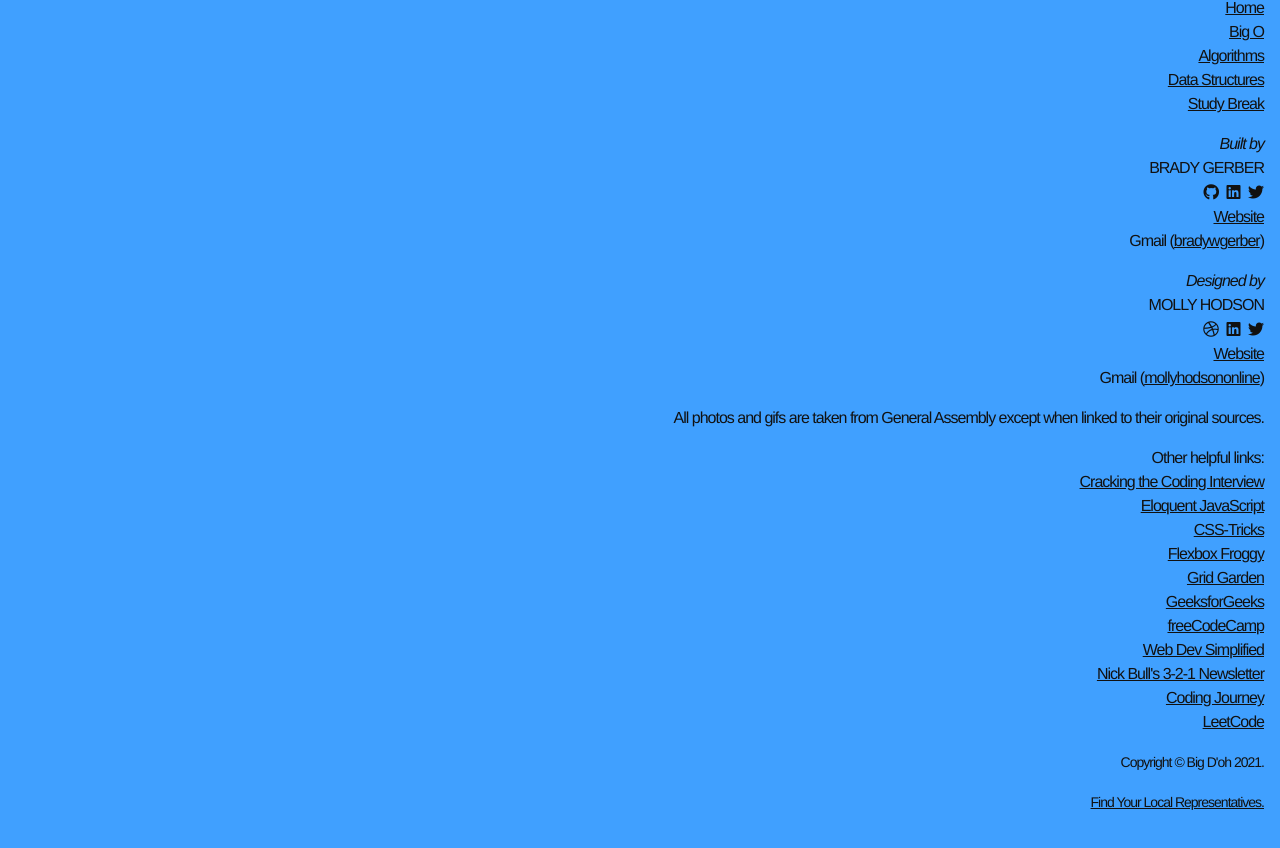
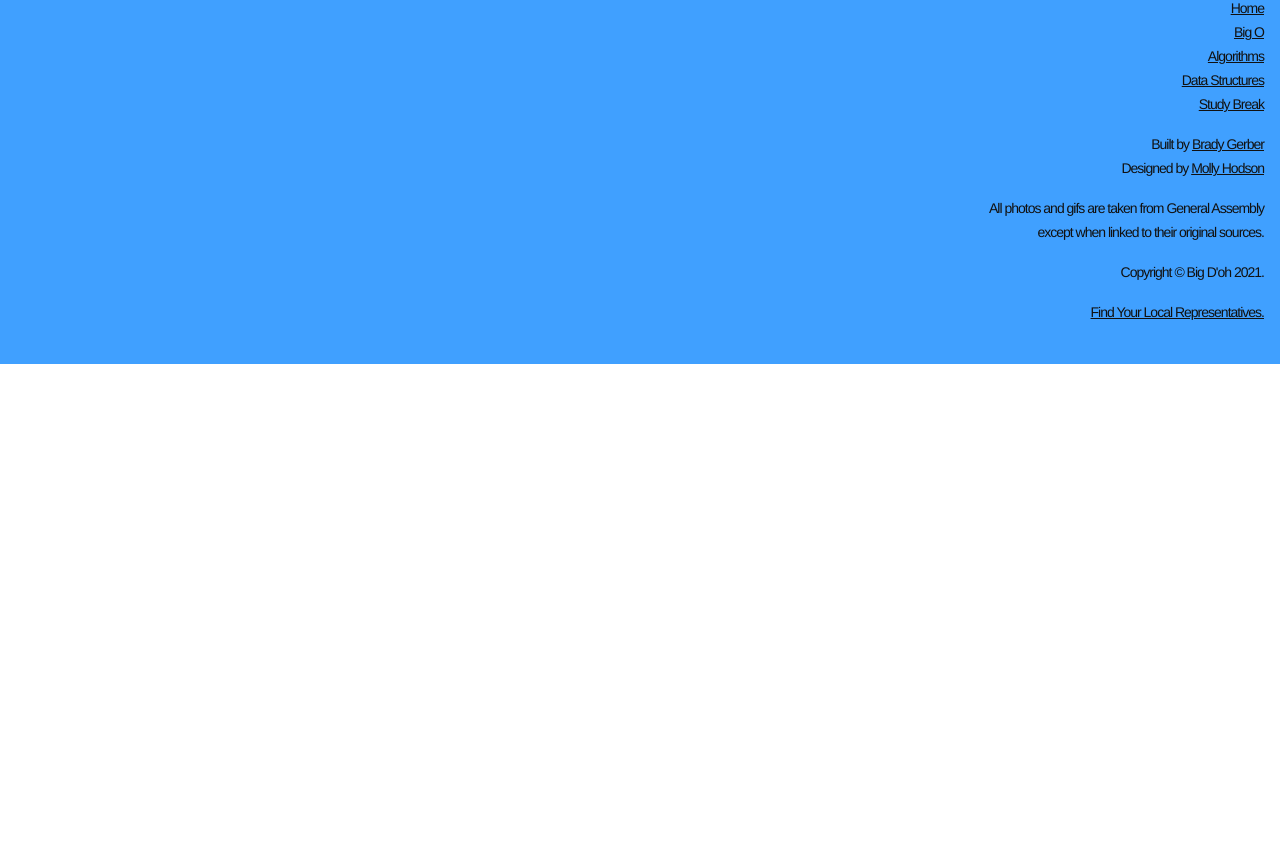
Before and after one commit to bg-write/big-doh, a React (Create React App) app: page /ttt in a window 1280 px wide. Shown: the part 774-1622 px from the top of the page. After the commit the page ends 1138 px from the top, so only its background shows below. Built offline with nearby package versions, Linux system fonts and the light colour scheme; a web font is replaced by a local one.

Commit message:
Simplify Footer, update Icebox folder with original Footer

```diff
--- a/src/components/Footer.jsx
+++ b/src/components/Footer.jsx
@@ -4,6 +4,7 @@ function Footer() {
 	return (
 		<>
 			<footer id="footer-container">
+				<small>
 					<div id="footer-grid">
 						<div id="footer-internal-links">
 							<ul>
@@ -24,212 +25,33 @@ function Footer() {
 								</li>
 							</ul>
 						</div>
-
-					<div id="blank"></div>
-					<div id="footer-credit-brady-links">
-						<i>Built by</i>
-						<br></br>BRADY GERBER
-						<div className="remove-underline">
-							<a
-								href="https://github.com/bg-write"
-								target="_blank"
-								rel="noopener noreferrer"
-								className="symbol-font"
-							>
-								GITHUB
-							</a>{' '}
-							<a
-								href="https://www.linkedin.com/in/brady-gerber/"
-								target="_blank"
-								rel="noopener noreferrer"
-								className="symbol-font"
-							>
-								LINKEDIN
-							</a>{' '}
-							<a
-								href="https://twitter.com/BradyWGerber"
-								target="_blank"
-								rel="noopener noreferrer"
-								className="symbol-font"
-							>
-								TWITTER
-							</a>
-						</div>
+						<ul>
+							<li>
+								Built by{' '}
 								<a
 									href="https://bradygerber.com/"
 									target="_blank"
 									rel="noopener noreferrer"
 								>
-							Website
+									Brady Gerber
 								</a>
-						<br></br>Gmail (
-						<a
-							href="mailto:bradywgerber@gmail.com"
-							target="_blank"
-							rel="noopener noreferrer"
-						>
-							bradywgerber
-						</a>
-						)
-					</div>
-					<div id="blank"></div>
-					<div id="blank"></div>
-					<div id="footer-credit-molly-links">
-						<i>Designed by</i>
-						<br></br>MOLLY HODSON
-						<div className="remove-underline">
-							<a
-								href="https://dribbble.com/mollyhodson"
-								target="_blank"
-								rel="noopener noreferrer"
-								className="symbol-font"
-							>
-								DRIBBBLE
-							</a>{' '}
-							<a
-								href="https://www.linkedin.com/in/molly-hodson/"
-								target="_blank"
-								rel="noopener noreferrer"
-								className="symbol-font"
-							>
-								LINKEDIN
-							</a>{' '}
-							<a
-								href="https://twitter.com/MollyHodson"
-								target="_blank"
-								rel="noopener noreferrer"
-								className="symbol-font"
-							>
-								TWITTER
-							</a>
-						</div>
+							</li>
+							<li>
+								Designed by{' '}
 								<a
 									href="https://www.mollyhodson.online/"
 									target="_blank"
 									rel="noopener noreferrer"
 								>
-							Website
-						</a>
-						<br></br>Gmail (
-						<a
-							href="mailto:mollyphodson@gmail.com"
-							target="_blank"
-							rel="noopener noreferrer"
-						>
-							mollyhodsononline
-						</a>
-						)
-					</div>
-					<div id="footer-external-links">
-						<p>
-							All photos and gifs are taken from General Assembly except when
-							linked to their original sources.
-						</p>
-						<div>
-							Other helpful links:
-							<ul>
-								<li>
-									<a
-										href="https://www.crackingthecodinginterview.com/"
-										target="_blank"
-										rel="noopener noreferrer"
-									>
-										Cracking the Coding Interview
-									</a>
-								</li>
-								<li>
-									<a
-										href="https://eloquentjavascript.net/"
-										target="_blank"
-										rel="noopener noreferrer"
-									>
-										Eloquent JavaScript
-									</a>
-								</li>
-								<li>
-									<a
-										href="https://css-tricks.com/almanac/"
-										target="_blank"
-										rel="noopener noreferrer"
-									>
-										CSS-Tricks
-									</a>
-								</li>
-								<li>
-									<a
-										href="https://flexboxfroggy.com/"
-										target="_blank"
-										rel="noopener noreferrer"
-									>
-										Flexbox Froggy
-									</a>
-								</li>
-								<li>
-									<a
-										href="https://cssgridgarden.com/"
-										target="_blank"
-										rel="noopener noreferrer"
-									>
-										Grid Garden
-									</a>
-								</li>
-								<li>
-									<a
-										href="https://www.geeksforgeeks.org/"
-										target="_blank"
-										rel="noopener noreferrer"
-									>
-										GeeksforGeeks
-									</a>
-								</li>
-								<li>
-									<a
-										href="https://www.freecodecamp.org/news/big-o-notation/"
-										target="_blank"
-										rel="noopener noreferrer"
-									>
-										freeCodeCamp
-									</a>
-								</li>
-								<li>
-									<a
-										href="https://www.youtube.com/c/WebDevSimplified"
-										target="_blank"
-										rel="noopener noreferrer"
-									>
-										Web Dev Simplified
-									</a>
-								</li>
-								<li>
-									<a
-										href="https://nickbulljs.com/"
-										target="_blank"
-										rel="noopener noreferrer"
-									>
-										Nick Bull's 3-2-1 Newsletter
-									</a>
-								</li>
-								<li>
-									<a
-										href="https://www.youtube.com/watch?v=sVZX0XvEBhk"
-										target="_blank"
-										rel="noopener noreferrer"
-									>
-										Coding Journey
-									</a>
-								</li>
-								<li>
-									<a
-										href="https://leetcode.com/"
-										target="_blank"
-										rel="noopener noreferrer"
-									>
-										LeetCode
+									Molly Hodson
 								</a>
 							</li>
 						</ul>
-						</div>
-						<small>
+						<div id="footer-external-links">
+							<p>
+								All photos and gifs are taken from General Assembly <br></br>
+								except when linked to their original sources.
+							</p>
 							<p>Copyright &copy; Big D'oh 2021.</p>
 							<p>
 								{' '}
@@ -241,9 +63,9 @@ function Footer() {
 									Find Your Local Representatives.
 								</a>
 							</p>
-						</small>
 						</div>
 					</div>
+				</small>
 			</footer>
 		</>
 	);
```
Also changed, not shown: src/components/Icebox/Icebox.jsx (+248 -0 lines). Lines whose indentation alone changed are shown as unchanged.
